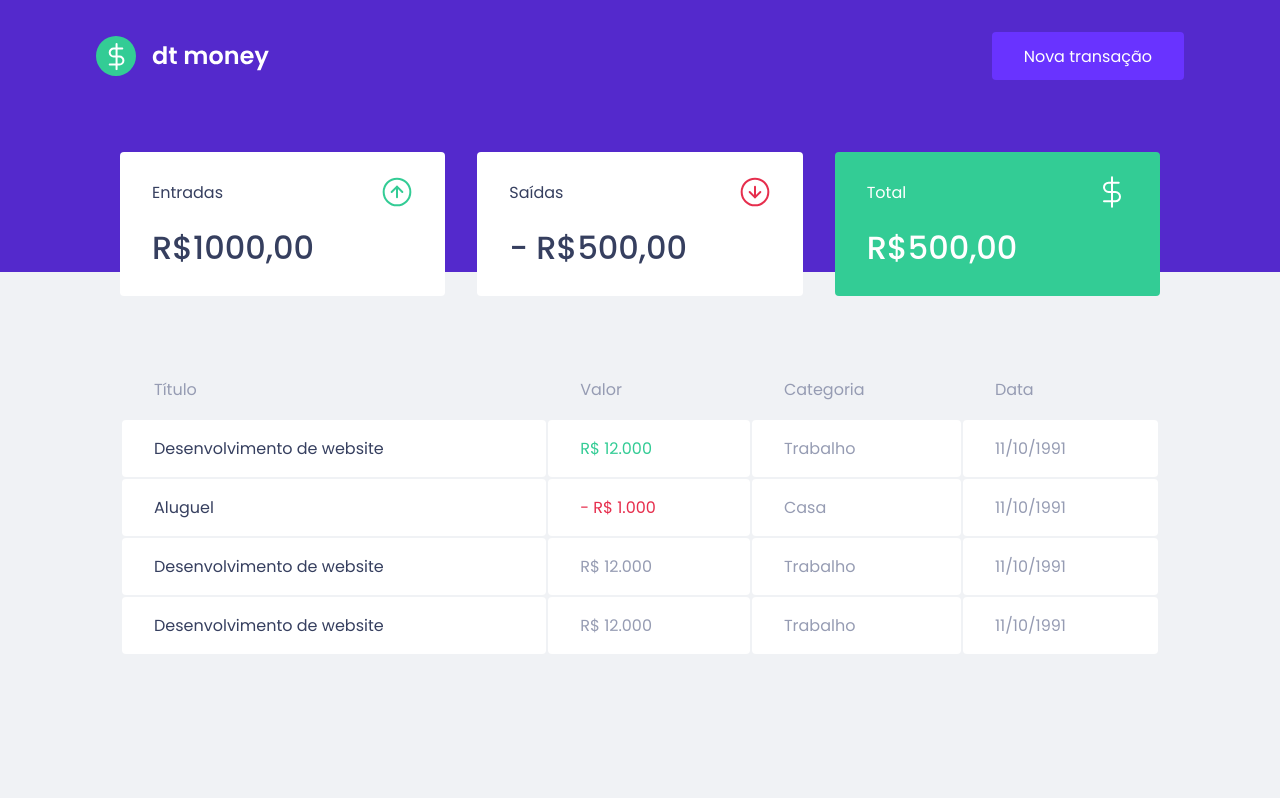
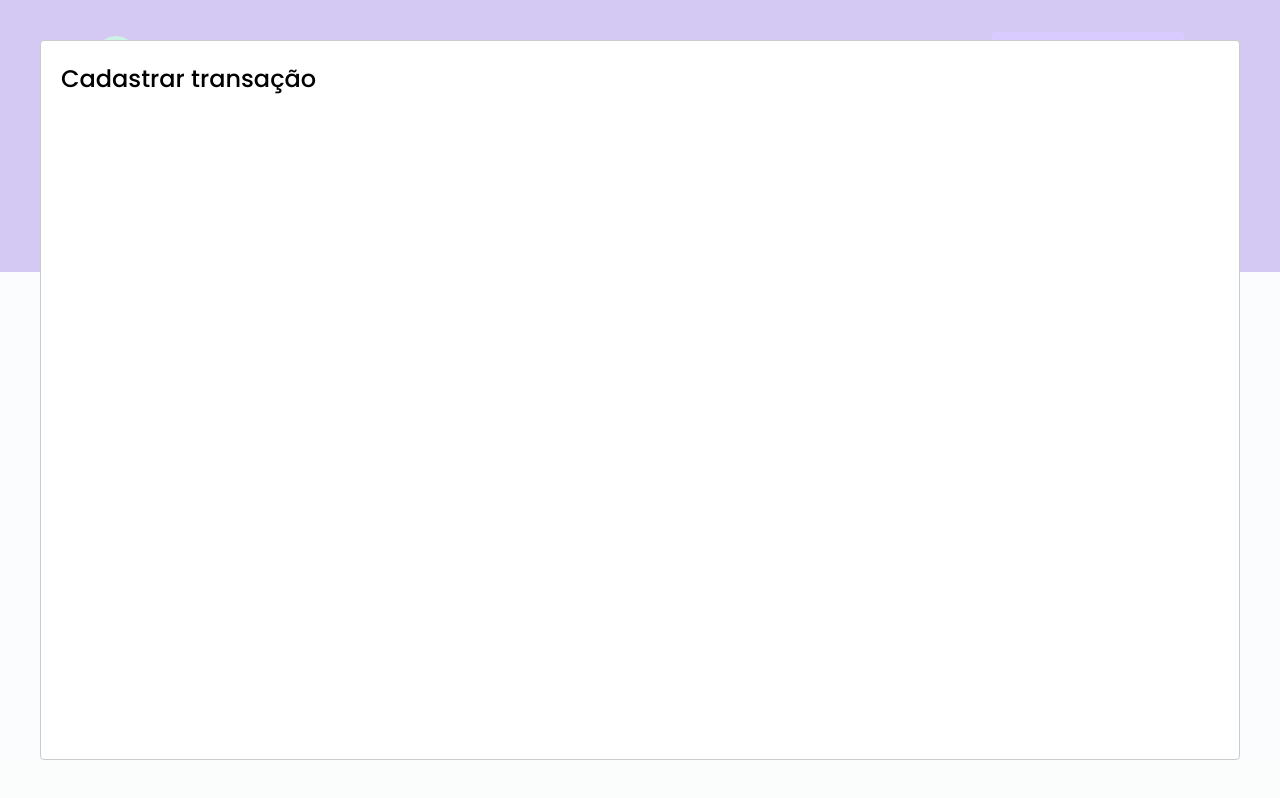
Before and after one commit to TatianaFischer/every-money-ignite, a React (Create React App) app: page / in a window 1280 px wide. Both pictures are taken after a click on the button "Nova transação". Built offline with nearby package versions, Linux system fonts and the light colour scheme; no server answers; what miragejs would draw is missing.

Commit message:
[feat] react-modal

```diff
--- a/package.json
+++ b/package.json
@@ -7,6 +7,7 @@
     "miragejs": "^0.1.41",
     "react": "^17.0.2",
     "react-dom": "^17.0.2",
+    "react-modal": "^3.12.1",
     "react-scripts": "4.0.3",
     "styled-components": "^5.2.1",
     "typescript": "^4.1.2",
@@ -20,6 +21,7 @@
     "@types/node": "^12.0.0",
     "@types/react": "^17.0.0",
     "@types/react-dom": "^17.0.0",
+    "@types/react-modal": "^3.12.0",
     "@types/styled-components": "^5.1.9"
   },
   "scripts": {
--- a/src/components/Header/index.tsx
+++ b/src/components/Header/index.tsx
@@ -1,16 +1,33 @@
+import { useState } from "react";
+import Modal from 'react-modal';
 import  logoImg from "../../assets/logo.svg";
 import { Container, Content } from "./styles";
 
 export function Header() {
+
+  const [isNewTransactionModalOpen, setIsNewTransactionModalOpen] = useState(false);
+
+  function handleOpenNewTransactionModal() {
+    setIsNewTransactionModalOpen(true);
+  };
+
+  function handleCloseNewTransactionModal() {
+    setIsNewTransactionModalOpen(false);
+  }
+
+
   return (
     <Container>
-    <Content>
-    <img src={logoImg} alt="every-money"/>
-      <button type="button">
-      Nova transação
-      </button>
+      <Content>
+        <img src={logoImg} alt="every-money"/>
+        <button type="button" onClick={handleOpenNewTransactionModal}>
+          Nova transação
+        </button>
+
+        <Modal isOpen={isNewTransactionModalOpen} onRequestClose={handleCloseNewTransactionModal}>
+          <h2>Cadastrar transação</h2>
+        </Modal>
     </Content>
-
-    </Container>
+  </Container>
   )
 }
```
Also changed, not shown: 2 other files (tests, documents, lock files or other folders).
